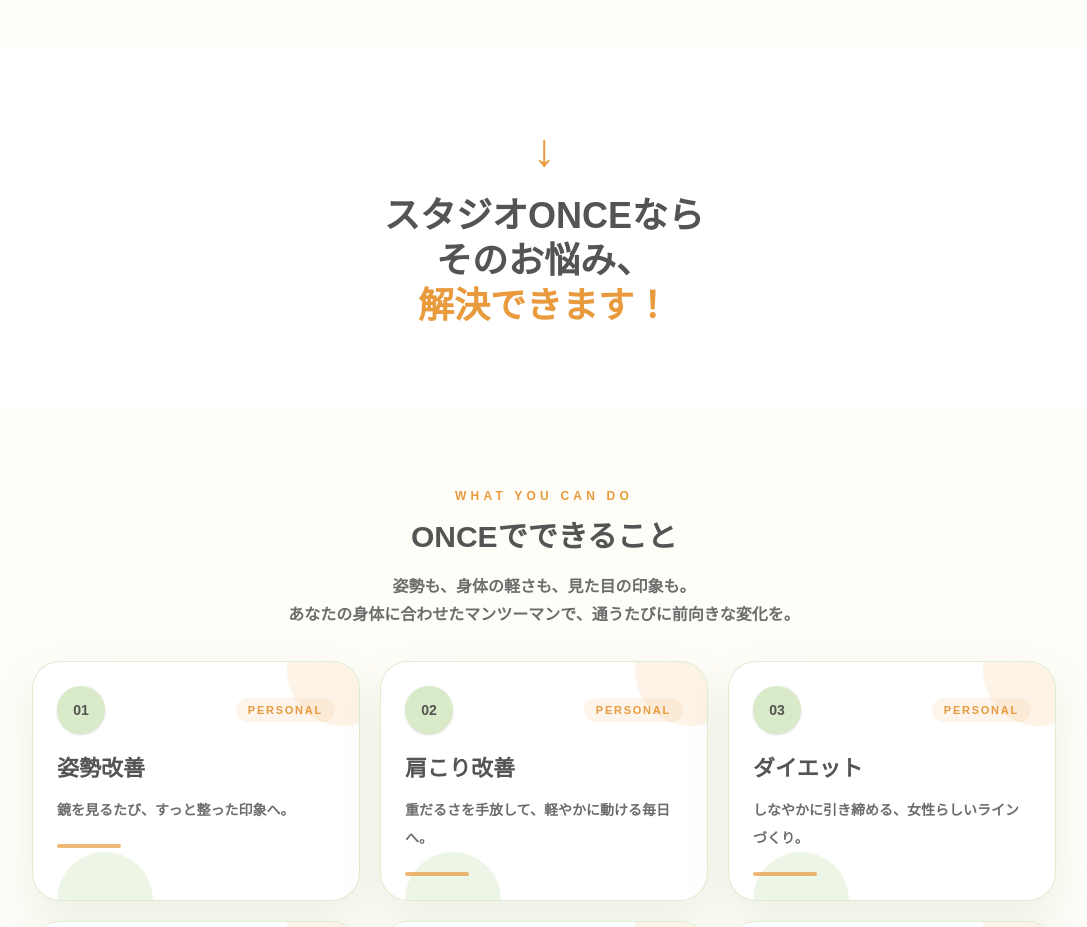
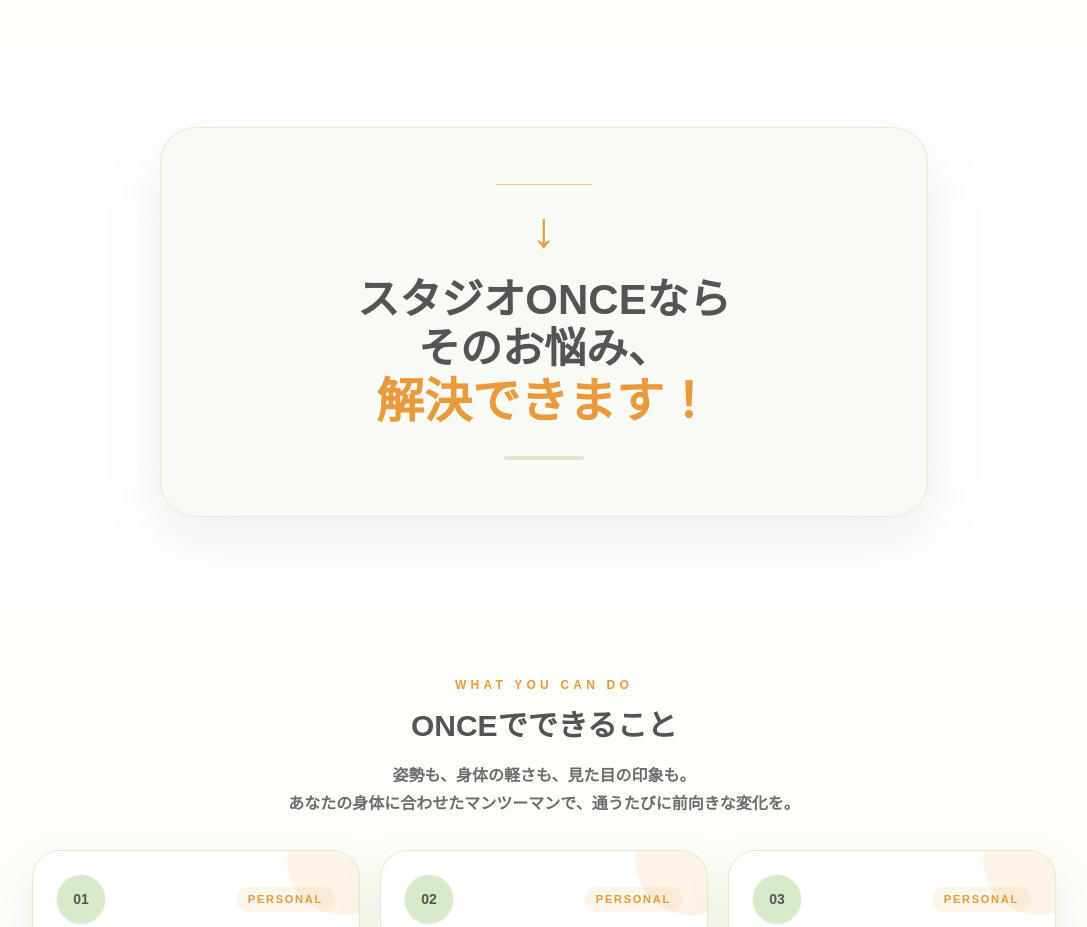
Before and after one commit to kikushunn/once-lp, a Next.js app: page / in a window 1280 px wide. Shown: the part 3060-3987 px from the top of the page, without its empty margins (96-1183 px from the left). Built offline with nearby package versions, Linux system fonts and the light colour scheme.

Commit message:
polish solution transition section

```diff
--- a/app/page.tsx
+++ b/app/page.tsx
@@ -554,18 +554,22 @@ const heroConcernLabels = ["姿勢改善", "肩こり・腰痛", "ボディメ
 
       {/* 4 解決への切り替え */}
       <section className="bg-white px-6 py-16 text-center md:py-20">
-        <div className="mx-auto max-w-3xl">
-          <div className="mb-5 text-[46px] font-light leading-none text-[#E89A3D]" aria-hidden="true">
+        <div className="mx-auto max-w-3xl rounded-[36px] border border-[#D8EAC7]/70 bg-[#F8FBF4] px-6 py-12 shadow-[0_22px_60px_rgba(108,143,93,0.12)] md:px-12 md:py-14">
+          <div className="mx-auto mb-5 h-px w-24 bg-[#E89A3D]/50" />
+
+          <div className="mb-5 text-[46px] font-light leading-none text-[#E89A3D] md:text-[50px]" aria-hidden="true">
             ↓
           </div>
 
-          <h2 className="text-[28px] font-bold leading-tight text-[#545454] md:text-4xl">
+          <h2 className="text-[30px] font-bold leading-[1.18] text-[#545454] md:text-[42px]">
             スタジオONCEなら
             <br />
             そのお悩み、
             <br />
-            <span className="text-[#E89A3D]">解決できます！</span>
+            <span className="inline-block pt-1 text-[34px] text-[#E89A3D] md:text-5xl">解決できます！</span>
           </h2>
+
+          <div className="mx-auto mt-7 h-1 w-20 rounded-full bg-[#D8EAC7]" />
         </div>
       </section>
 
```
